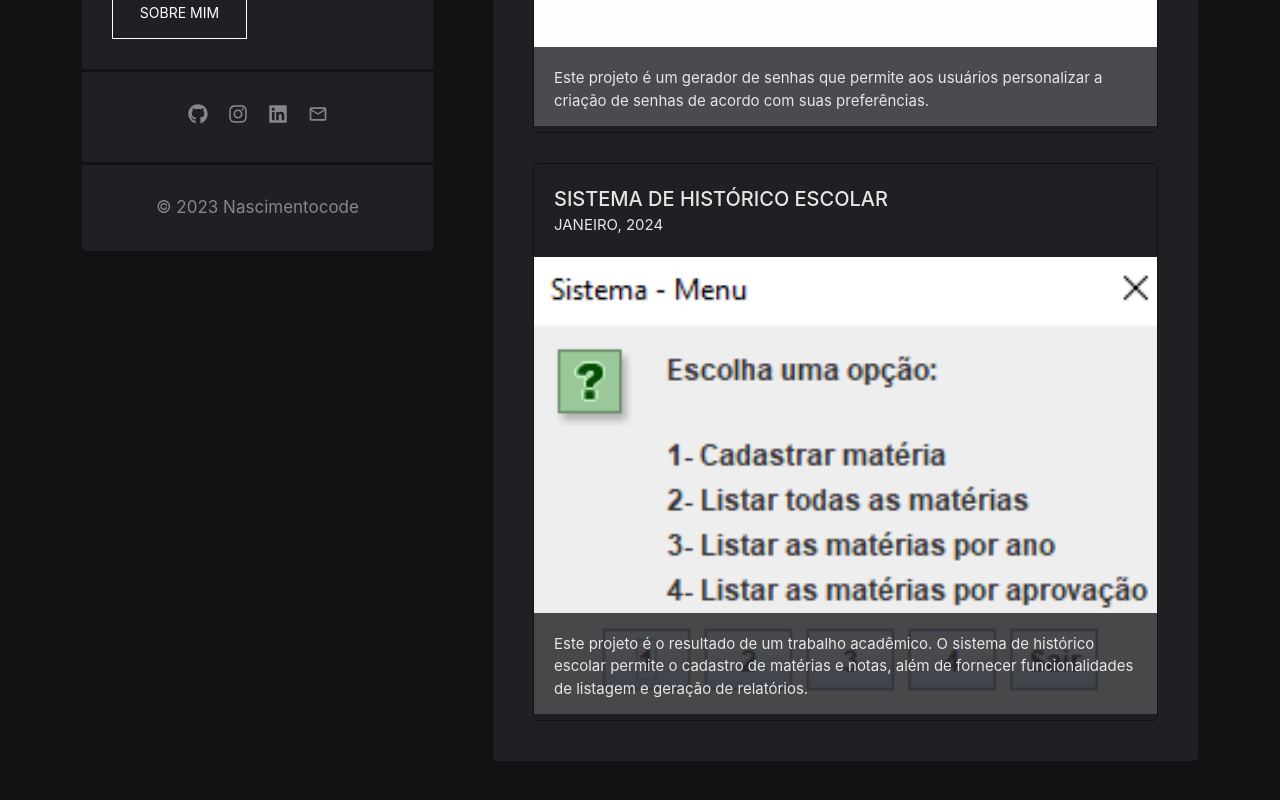
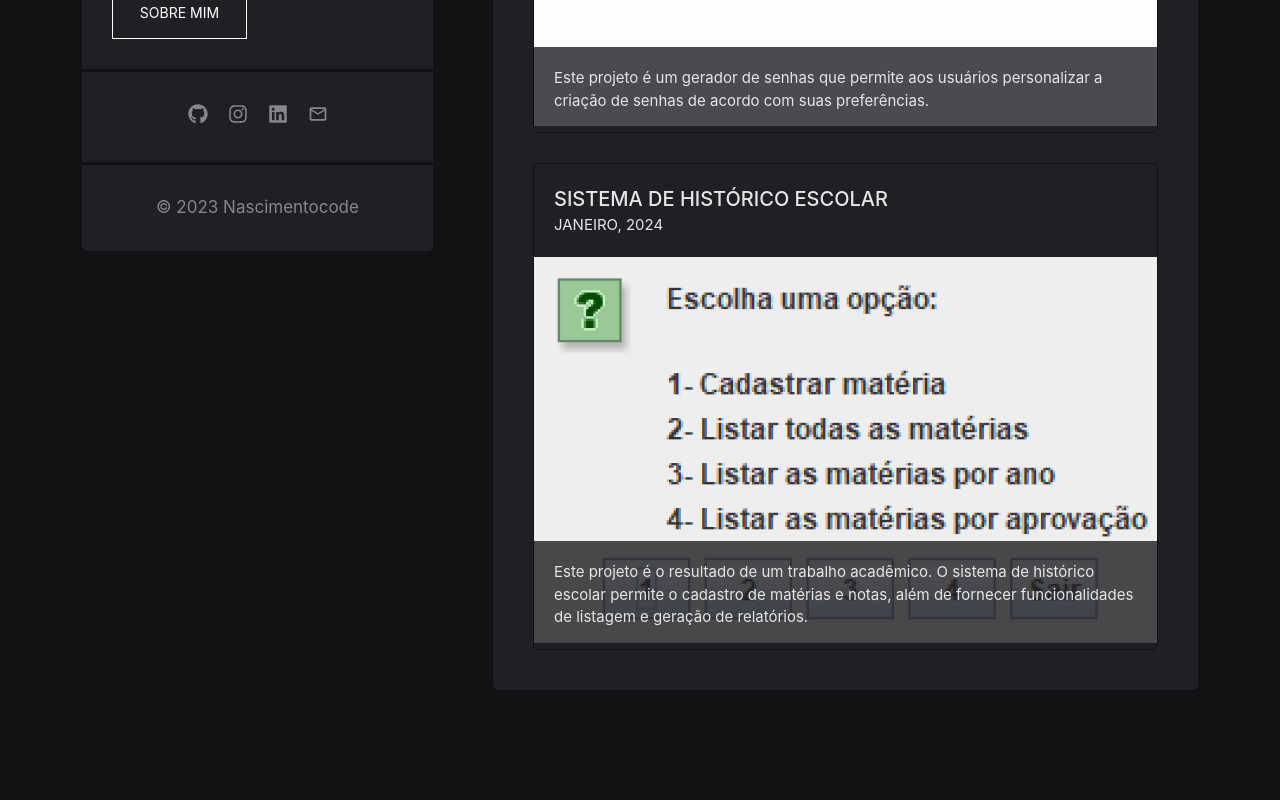
Before and after one commit to nascimentocode/personal-website, a React (Vite) app: page /personal-website/projetos in a window 1280 px wide. Shown: the part 720-1520 px from the top of the page. After the commit the page ends 1466 px from the top, so only its background shows below. Built offline with nearby package versions, Linux system fonts and the light colour scheme.

Commit message:
fix: Resize image of project

```diff
--- a/src/index.css
+++ b/src/index.css
@@ -300,9 +300,13 @@ section h2 {
   color: var(--color-secondary);
 }
 
+#card-img{
+  width: 100%;
+}
+
 #card-img img{
   width: 100%;
-  width: 623px;
+  max-width: 623px;
   max-height: 600px;
   object-fit: cover;
   object-position: center;
```
Also changed, not shown: src/assets/projects/sistemaHistoricoEscolar.png.
